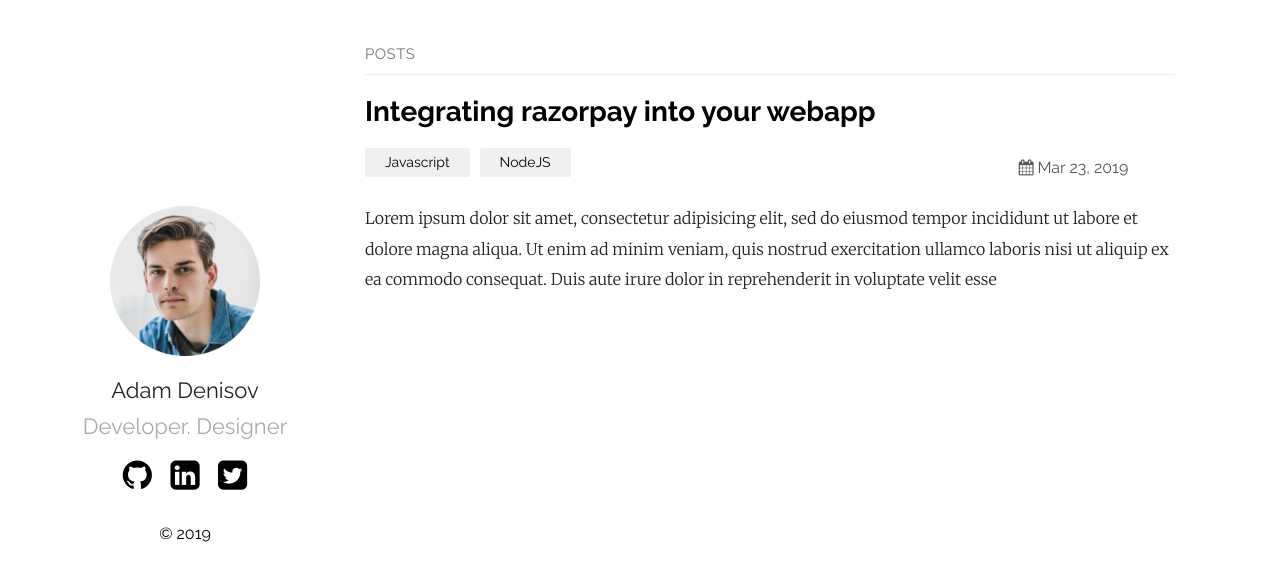
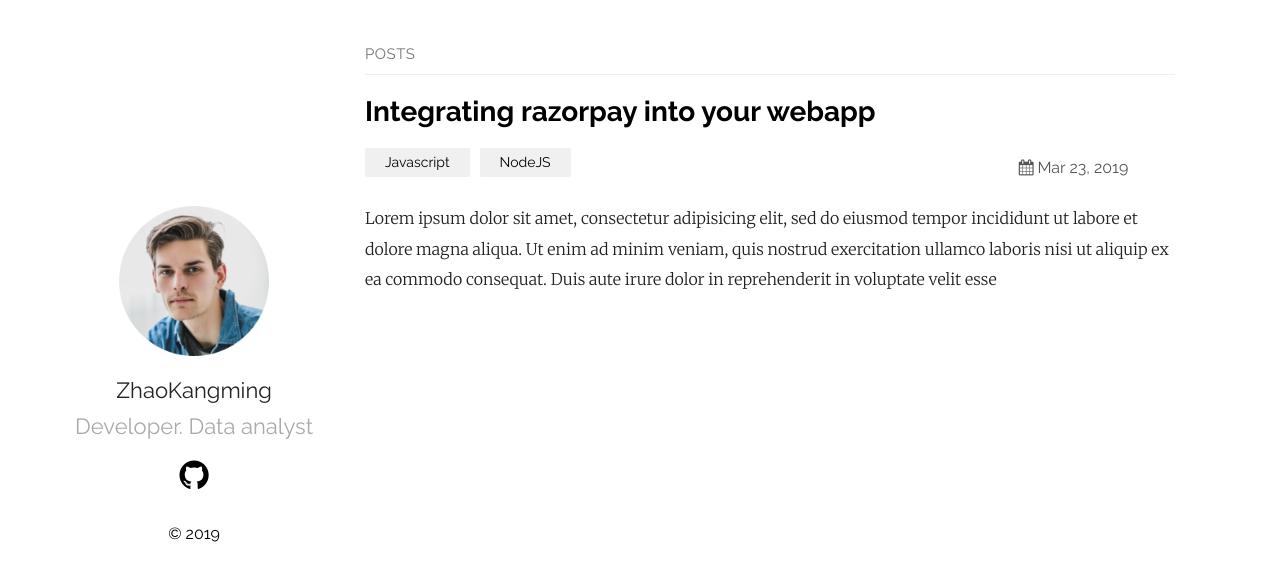
Before and after one commit to ZhaoKangming/ZhaoKangming.github.io, a Jekyll site: the page built from index.md, in a window 1280 px wide. Shown: the top 581 px of the page. Built offline with Jekyll 4.4.1, drawn with Linux system fonts in a browser that asks for light colours.

Commit message:
update user info

```diff
--- a/_config.yml
+++ b/_config.yml
@@ -12,16 +12,16 @@ show_excerpts: true # set to true to show excerpts on the homepage
 sass:
   sass_dir: _sass
 plainwhite:
-  name: Adam Denisov
-  tagline: Developer. Designer
+  name: ZhaoKangming
+  tagline: Developer. Data analyst
   date_format: "%b %-d, %Y"
   sitemap: true # set to true to generate sitemap.xml content
 
   # generate social links in footer
   social_links:
-    twitter: thelehhman
-    github:  thelehhman
-    linkedIn: in/thelehhman
+    twitter:
+    github:  ZhaoKangming
+    linkedIn:
     rss: rss
     # dribbble: jekyll
     # facebook: jekyll
```
